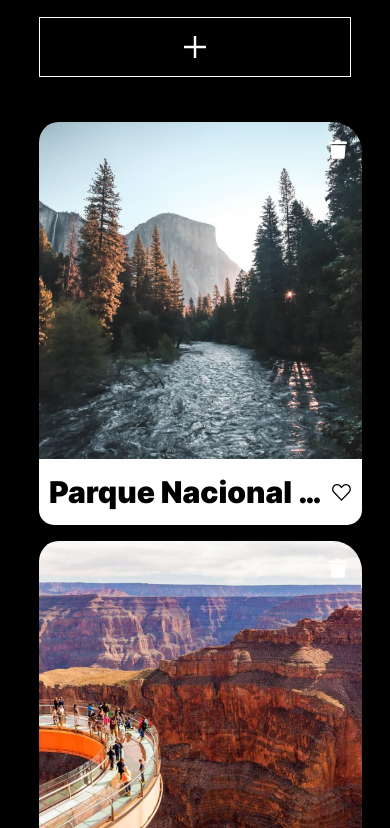
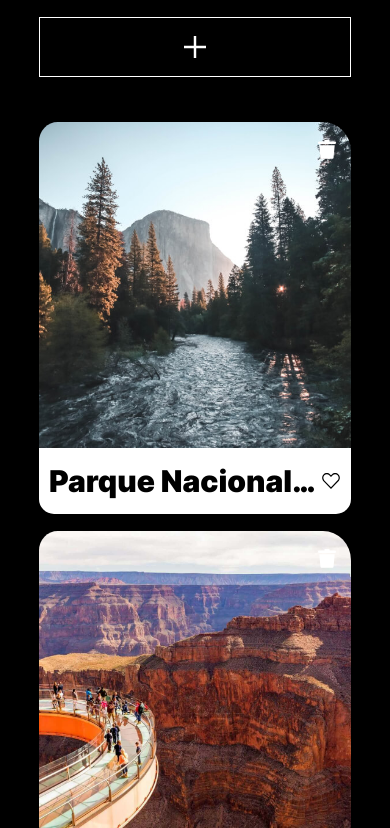
Before and after one commit to danva16/web_project_4_esp, a plain HTML site: page index.html in a window 390 px wide. Shown: the part 456-1284 px from the top of the page. Drawn offline with Linux system fonts and the light colour scheme.

Commit message:
fixer: corregir ancho máximo de ventana

```diff
--- a/blocks/body/body.css
+++ b/blocks/body/body.css
@@ -2,7 +2,6 @@
   font-family: 'Inter', Arial, sans-serif;
   font-style: normal;
   margin: 0;
-  width: 100%;
   min-width: 320px;
   position: relative;
   display: flex;
--- a/blocks/page/page.css
+++ b/blocks/page/page.css
@@ -1,4 +1,6 @@
 .page {
+  margin: 0;
+  max-width: 880px;
   width: 90%;
   position: relative;
 }
--- a/blocks/place/place.css
+++ b/blocks/place/place.css
@@ -4,4 +4,18 @@
   display: flex;
   flex-direction: column;
   justify-content: flex-start;
+  width: 282px;
 }
+
+@media screen and (max-width: 1100px) {
+  .place {
+    width: 100%;
+    height: 100%;
+  }
+}
+
+@media screen and (max-width: 750px) {
+  .place {
+    overflow: hidden;
+  }
+}
--- a/blocks/places/places.css
+++ b/blocks/places/places.css
@@ -3,7 +3,9 @@
   display: grid;
   grid-template-columns: repeat(3, 1fr);
   grid-template-rows: repeat(2, 1fr);
-  gap: 16px;
+  gap: 17px;
+  width: 100%;
+  height: 100%;
 }
 
 @media screen and (max-width: 1100px) {
```
